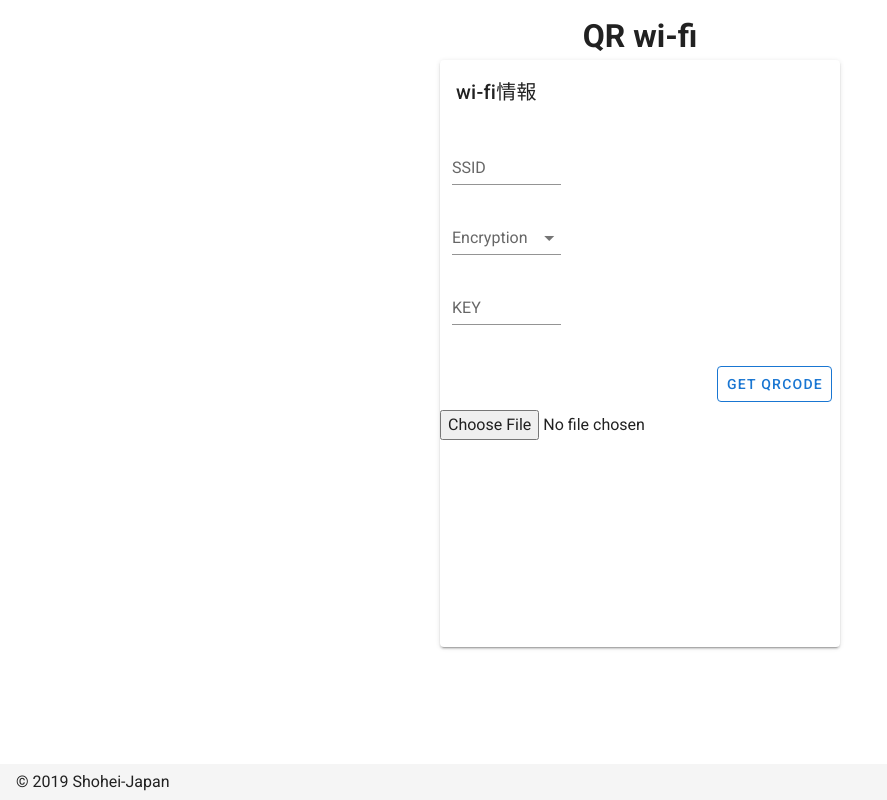
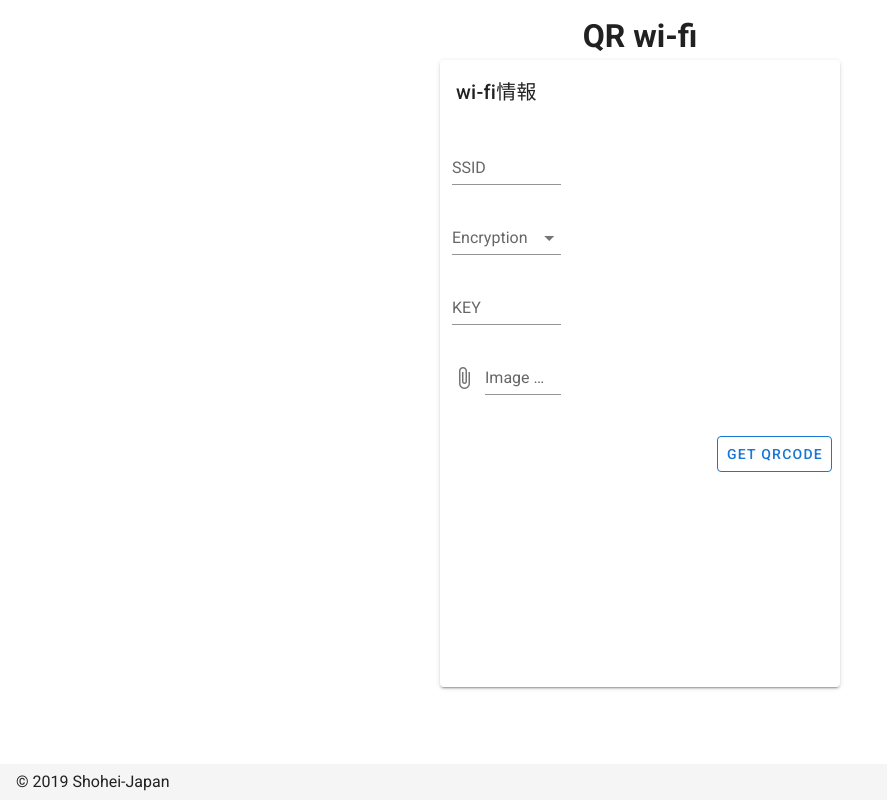
Before and after one commit to Shohei-Japan/qrwi-fi.github.io, a Nuxt app: page / in a window 1280 px wide. Shown: the whole page, without its empty margins (0-887 px from the left). Built offline with nearby package versions, Linux system fonts and the light colour scheme.

Commit message:
fix input

```diff
--- a/pages/index.vue
+++ b/pages/index.vue
@@ -27,6 +27,11 @@
                 label="KEY"
                 required
               />
+              <v-file-input
+                @change="uploadImage"
+                label="Image upload"
+                accept="image/jpeg,image/png"
+              />
             </v-col>
           </v-row>
         </v-container>
@@ -44,13 +49,6 @@
           Get QRCode
         </v-btn>
       </v-card-actions>
-      <input
-        id="ufile"
-        @change="uploadImage"
-        name="ufile"
-        type="file"
-        accept="image/jpeg,image/png"
-      /><br />
       <div class="text-center">
         <canvas
           id="qrcode__canvas"
@@ -107,9 +105,7 @@ export default {
      * アップロードした画像ファイルの blobUrl を取得する
      */
     uploadImage(value) {
-      this.image = value
-      const file = this.image.target.files[0]
-      this.uploadImageBlobUrl = window.URL.createObjectURL(file)
+      this.uploadImageBlobUrl = window.URL.createObjectURL(value)
     },
     /**
      * フォームがすべて入力されているとき、 QR コードを生成できる
@@ -118,6 +114,7 @@ export default {
       this.showErrorMessage = false
       if (!this.existEmptyForm) {
         this.showErrorMessage = true
+        return
       }
       this.generateQR()
     },
```
